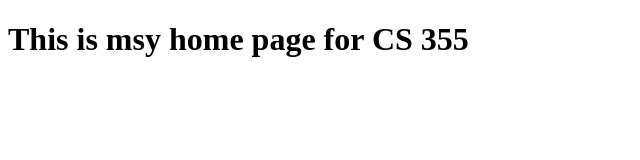
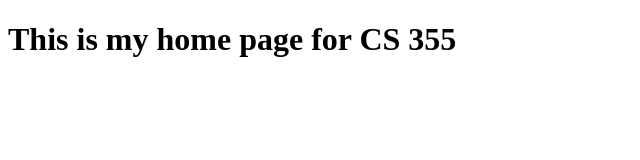
Before and after one commit to christendeo/christendeo.github.io, a plain HTML site: page index.html in a window 1280 px wide. Shown: the whole page, without its empty margins (0-640 px from the left). Drawn offline with Linux system fonts and the light colour scheme.

Commit message:
Index Commit Msg

```diff
--- a/index.html
+++ b/index.html
@@ -2,6 +2,6 @@
 <html>
 <title>CS 355 Home Page</title>
 <body>
-<h1>This is msy home page for CS 355</h1>
+<h1>This is my home page for CS 355</h1>
 </body>
 </html>
```
